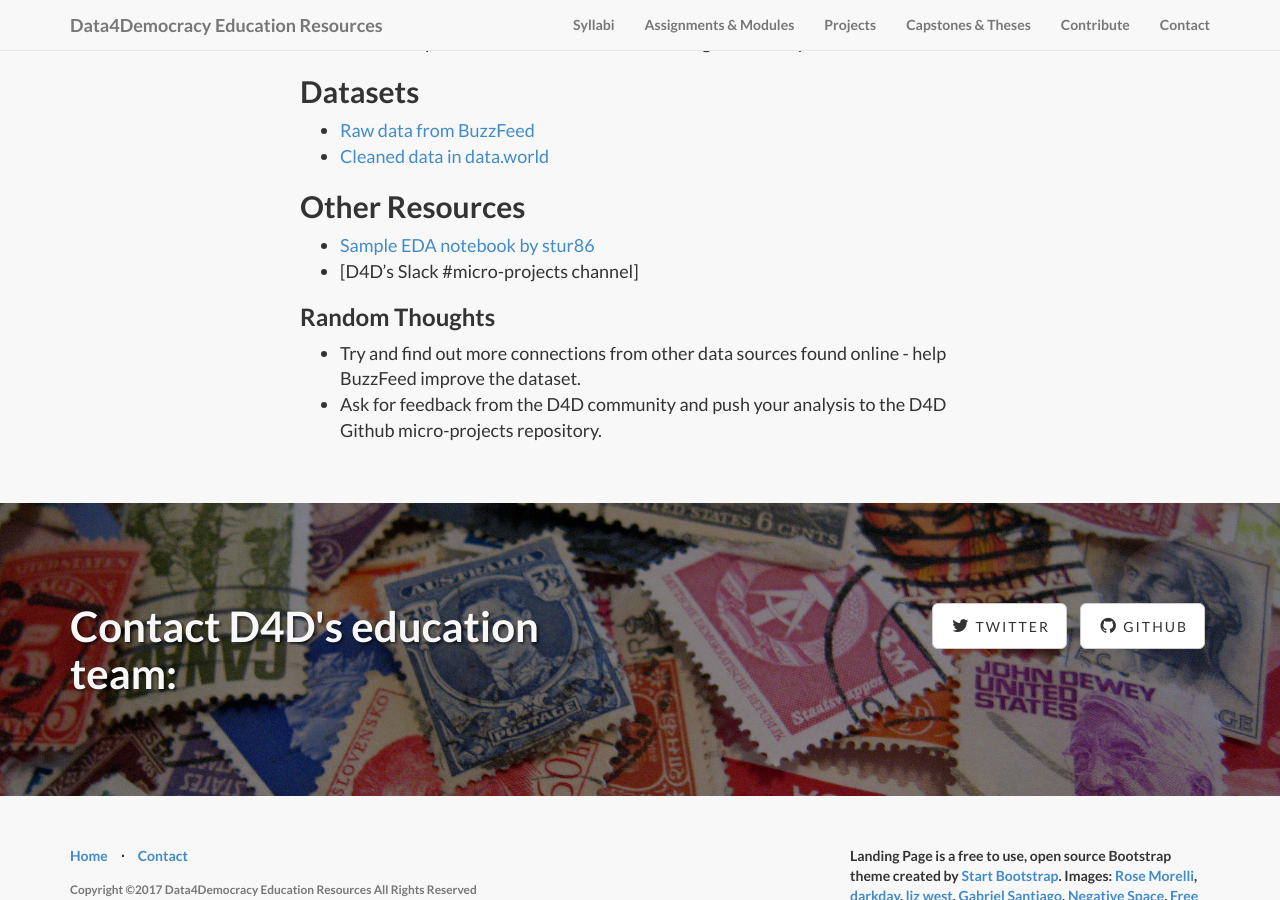
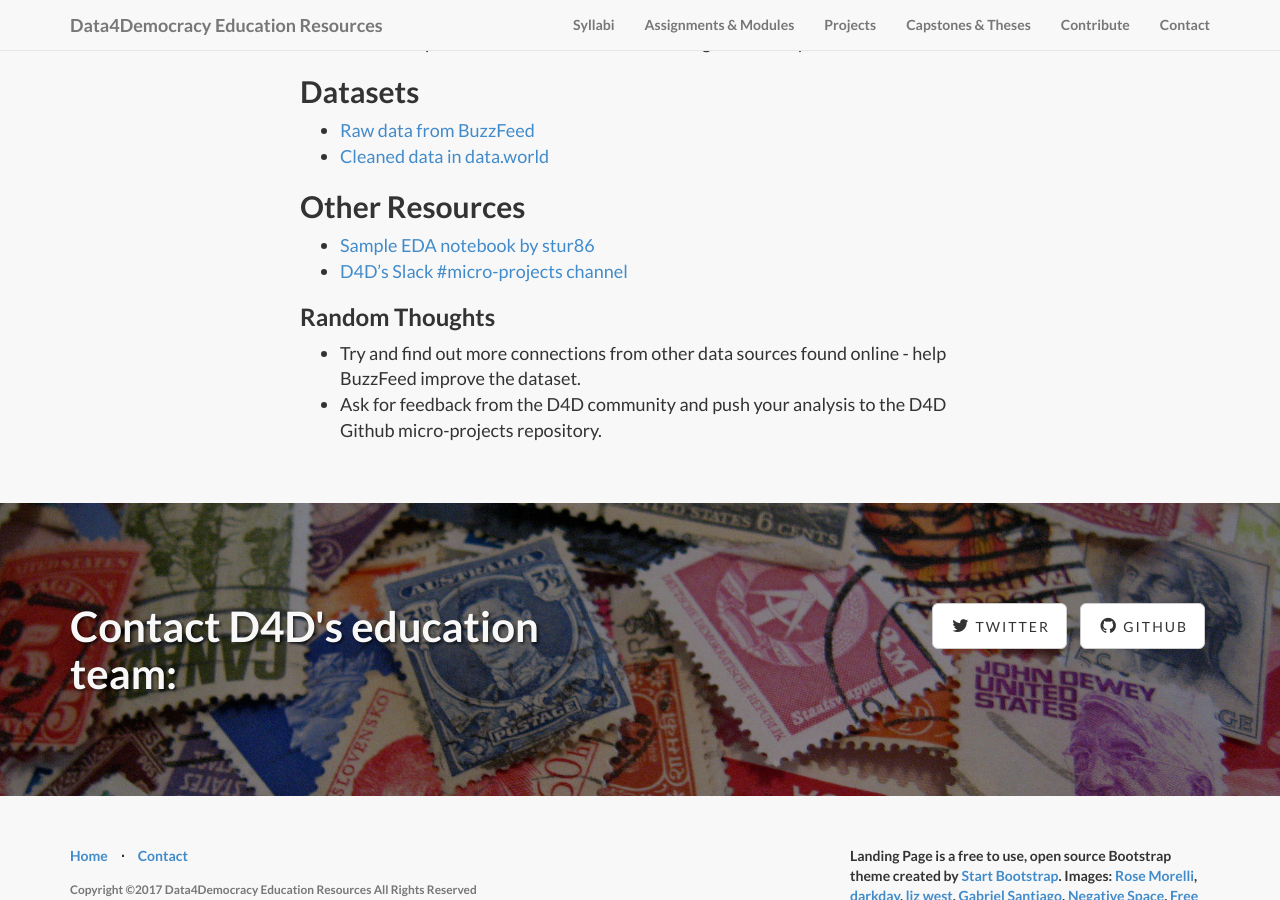
Before and after one commit to Data4Democracy/educational-hub, a Jekyll site: the page built from projects/trump_world.md, in a window 1280 px wide and 900 px high, scrolled down 1422 px. Built offline with Jekyll 4.4.1, drawn with Linux system fonts in a browser that asks for light colours; some of the changed lines change nothing that is shown.

Commit message:
Updated link

```diff
--- a/projects/trump_world.md
+++ b/projects/trump_world.md
@@ -44,7 +44,7 @@ This module is designed to help students meet the following learning objectives:
 
 ## Other Resources
 - [Sample EDA notebook by stur86](https://github.com/Data4Democracy/micro-projects/tree/master/trumpworld)
-- [D4D's Slack #micro-projects channel]
+- [D4D's Slack #micro-projects channel](https://datafordemocracy.slack.com/)
 
 ### Random Thoughts
 
```
